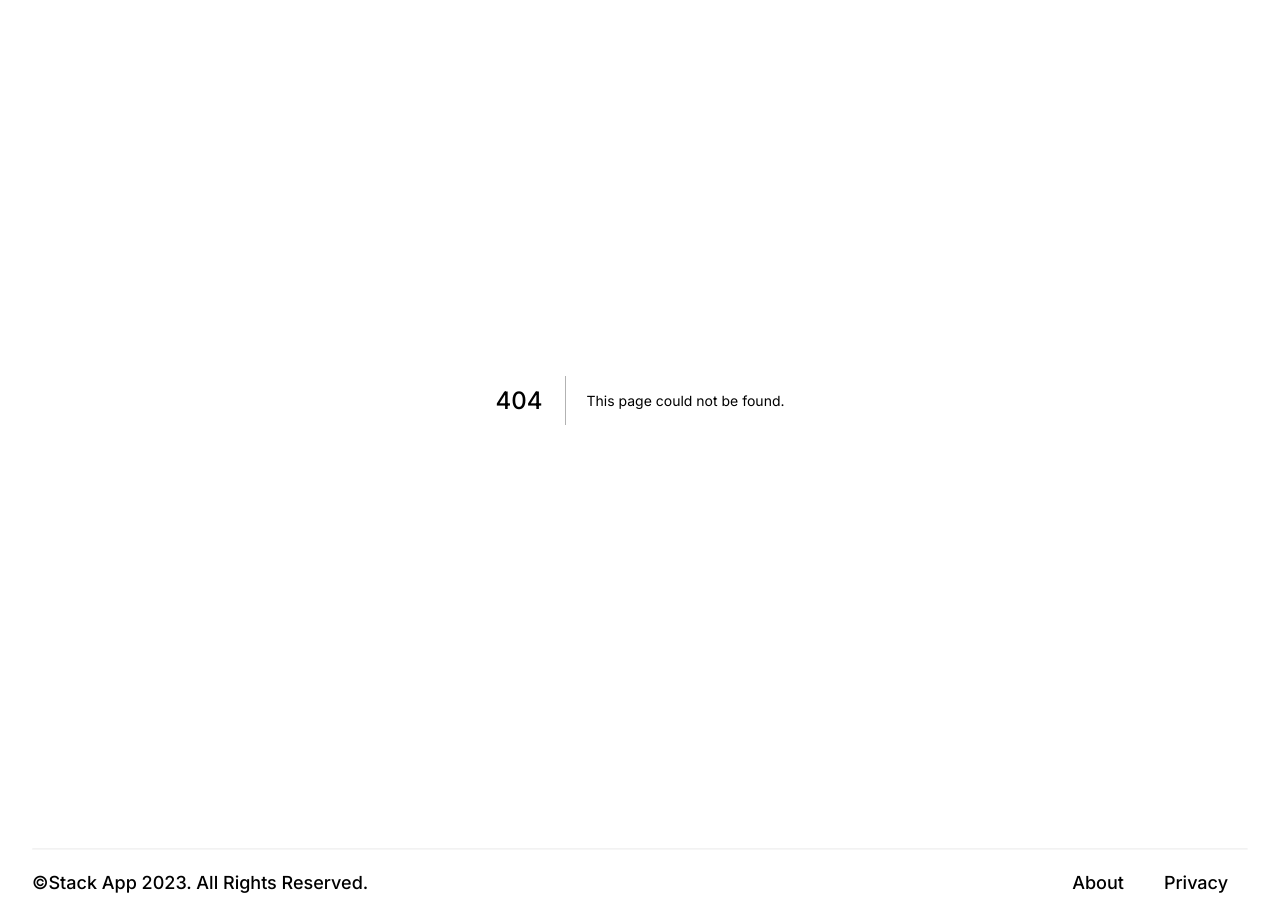
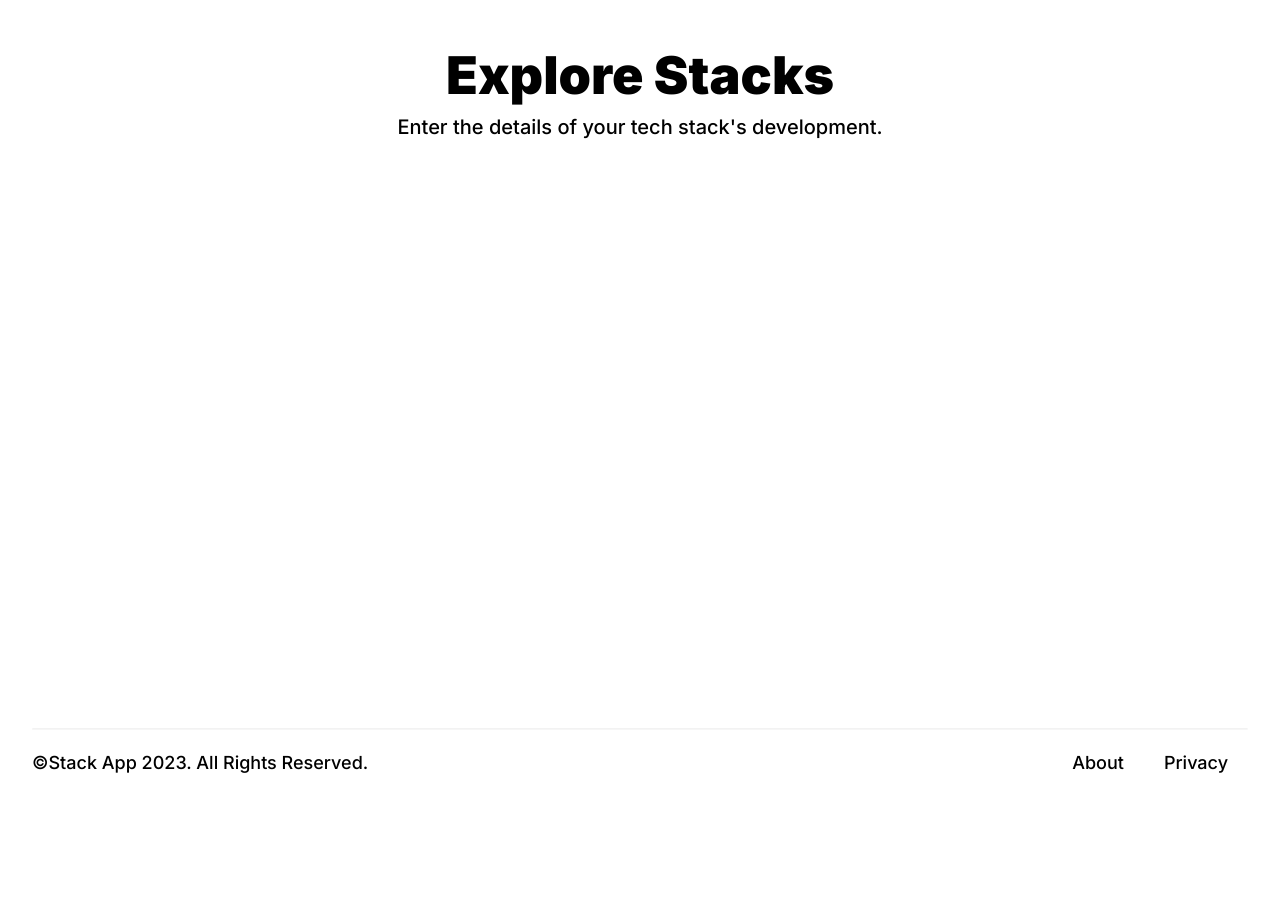
Before and after one commit to awoldt/Stackapp, a Next.js app: page /explore in a window 1280 px wide. Before the commit this address had no page. After the commit the page ends 800 px from the top, so only its background shows below. Built offline with nearby package versions, Linux system fonts and the light colour scheme.

Commit message:
minor style errors, started explore page

```diff
--- a/src/pages/create.tsx
+++ b/src/pages/create.tsx
@@ -472,7 +472,7 @@ export default function Create({ page_data }: { page_data: _PAGEDATA_create }) {
                     Start Stacking
                   </h2>
                   <h4 style={{ display: "inline" }}>
-                    <a href={"/signup"} className="nav-element" style={{ paddingRight: "0px", padding: "10px" }} title="Create a stack account">
+                    <a href={"/signin"} className="nav-element" style={{ paddingRight: "0px", padding: "10px" }} title="Sign into stack account">
                       <img
                         src="/icons/signin.svg"
                         alt="signin logo"
--- /dev/null
+++ b/src/pages/explore.tsx
@@ -0,0 +1,8 @@
+export default function explorePage() {
+    return <div className="card-container" style={{ paddingTop: "40px" }}>
+        <div className="card-empty">
+            <h1>Explore Stacks</h1>
+            <h5>Enter the details of your tech stack&apos;s development.</h5>
+        </div>
+    </div>
+}
--- a/src/pages/index.tsx
+++ b/src/pages/index.tsx
@@ -119,7 +119,7 @@ export default function Home({
             </div>
           </div>
 
-          <div className="card-container" style={{ paddingTop: "0px" }}>
+          {/* <div className="card-container" style={{ paddingTop: "0px" }}>
             <div className="card-empty" style={{ paddingTop: "0px" }}>
               <h2>
                 Visualize your Tech Stacks
@@ -140,7 +140,7 @@ export default function Home({
                 alt="Stack Example"
               />
             </div>
-          </div>
+          </div> */}
         </section>
       </main>
     </>
--- a/src/styles/globals.css
+++ b/src/styles/globals.css
@@ -110,6 +110,7 @@
         margin-bottom: 20px;
         cursor: pointer;
         width: fit-content;
+        min-width: 40%;
     }
 
     a,
```
Also changed, not shown: src/pages/profile.tsx (+13 -3 lines).
